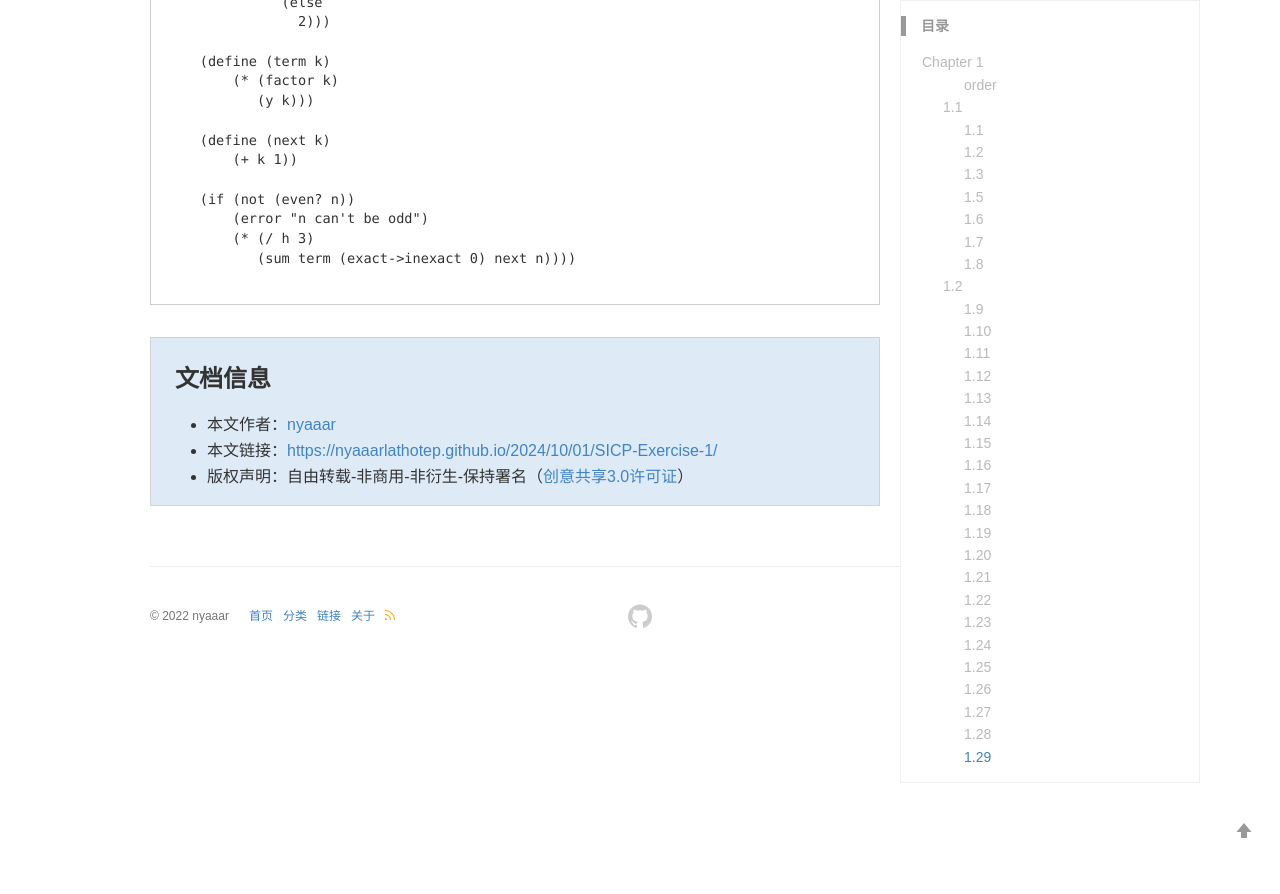
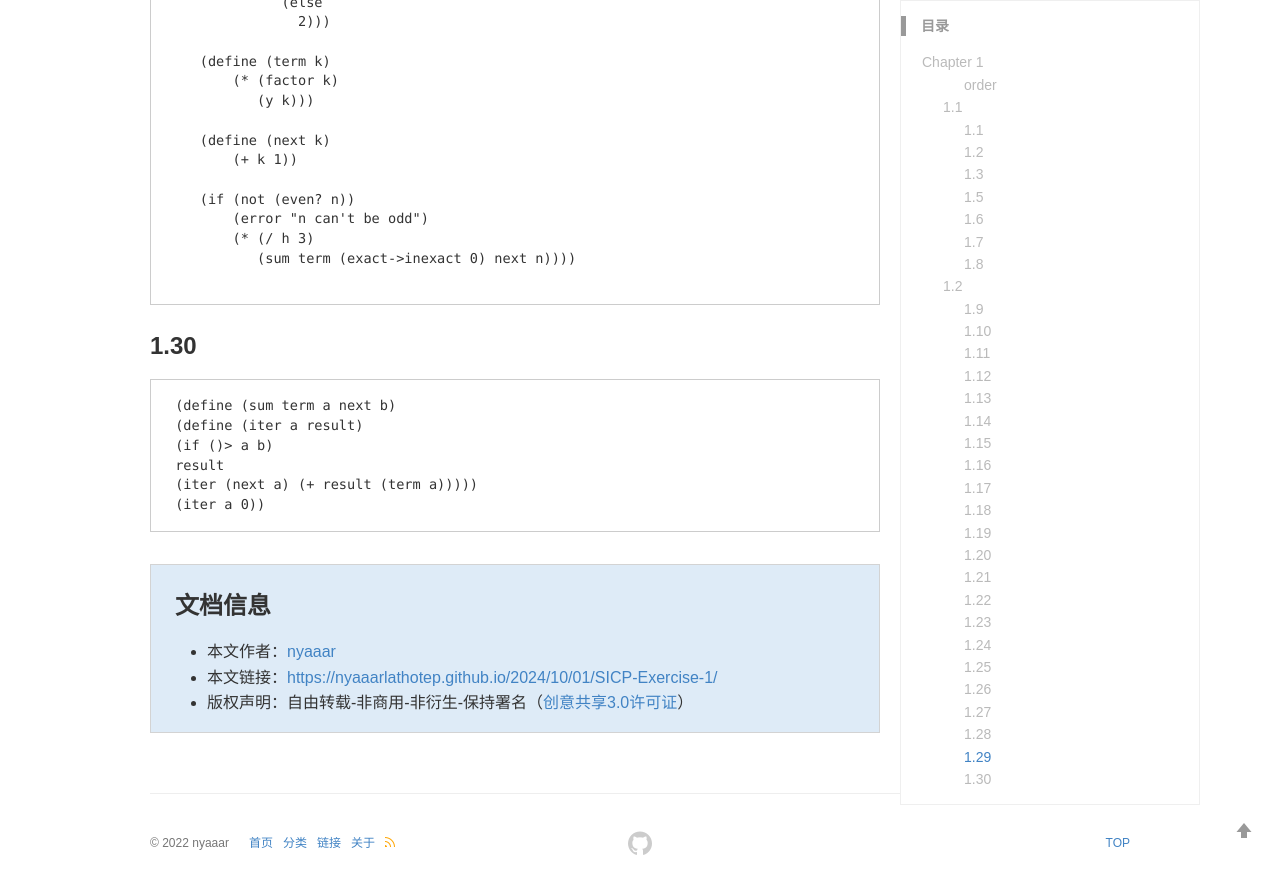
Before and after one commit to nyaaarlathotep/nyaaarlathotep.github.io, a Jekyll site: the page built from _posts/2024-10-01- SICP Exercise 1.md, in a window 1280 px wide and 900 px high, scrolled down 11567 px. Shown: the top 894 px of the window. Built offline with Jekyll 4.4.1, drawn with Linux system fonts in a browser that asks for light colours; comment, search, counter and statistics services are not loaded; a style sheet for code colours, icons or effects is not loaded; some of the changed text lies outside the part shown.

Commit message:
Update 2024-10-01- SICP Exercise 1.md

````diff
--- a/_posts/2024-10-01- SICP Exercise 1.md
+++ b/_posts/2024-10-01- SICP Exercise 1.md
@@ -543,3 +543,14 @@ ok, pass the `k` rather than the num itself.
            (sum term (exact->inexact 0) next n))))
 
 ```
+
+### 1.30
+
+```
+ (define (sum term a next b)
+ (define (iter a result)
+ (if ()> a b)
+ result
+ (iter (next a) (+ result (term a)))))
+ (iter a 0))
+```
````
